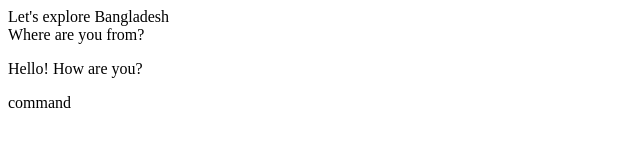
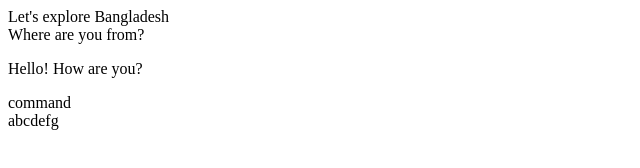
Before and after one commit to Rawnak944/git, a plain HTML site: page index.html in a window 1280 px wide. Shown: the full height of the page, 0-640 px from the left. Drawn offline with Linux system fonts and the light colour scheme.

Commit message:
Update index.html

```diff
--- a/index.html
+++ b/index.html
@@ -2,3 +2,4 @@
 <div>Where are you from?</div>
 <p>Hello! How are you?</p>
 <div>command</div>
+<div>abcdefg</div>
```
